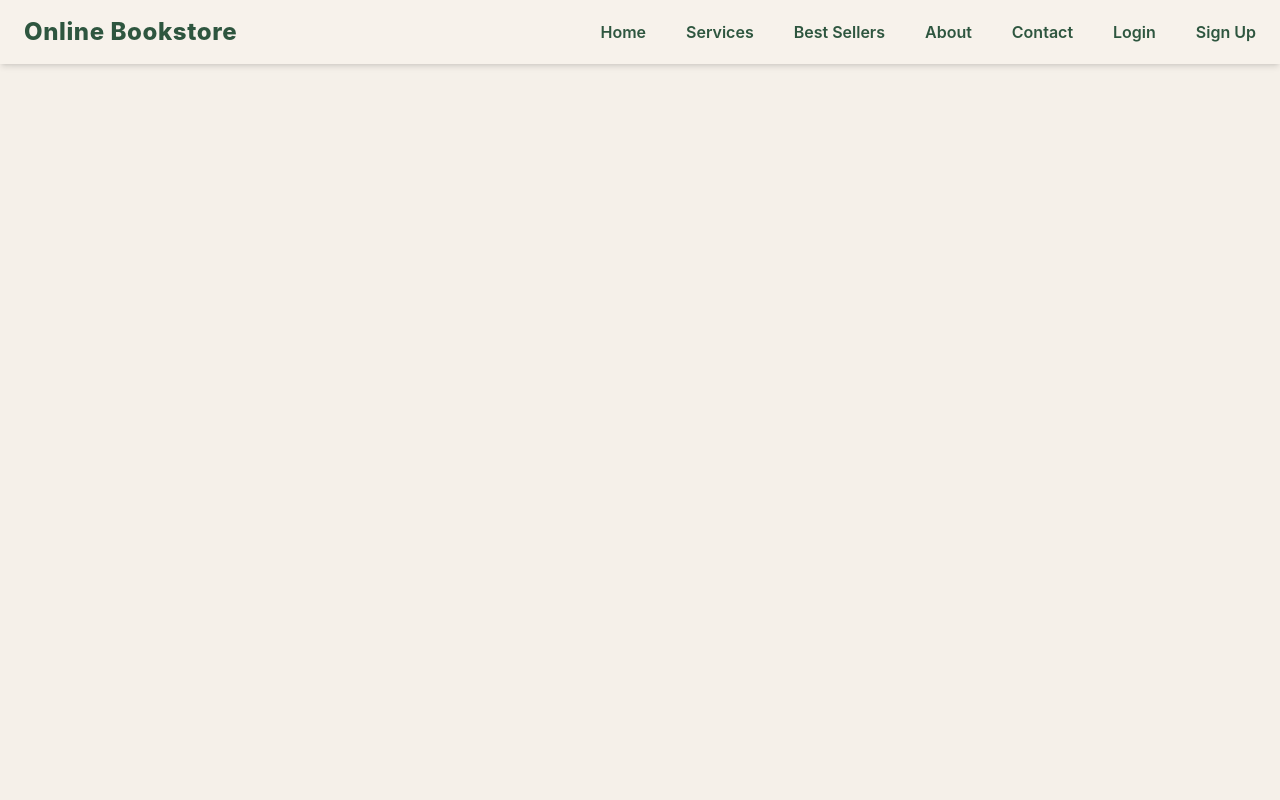
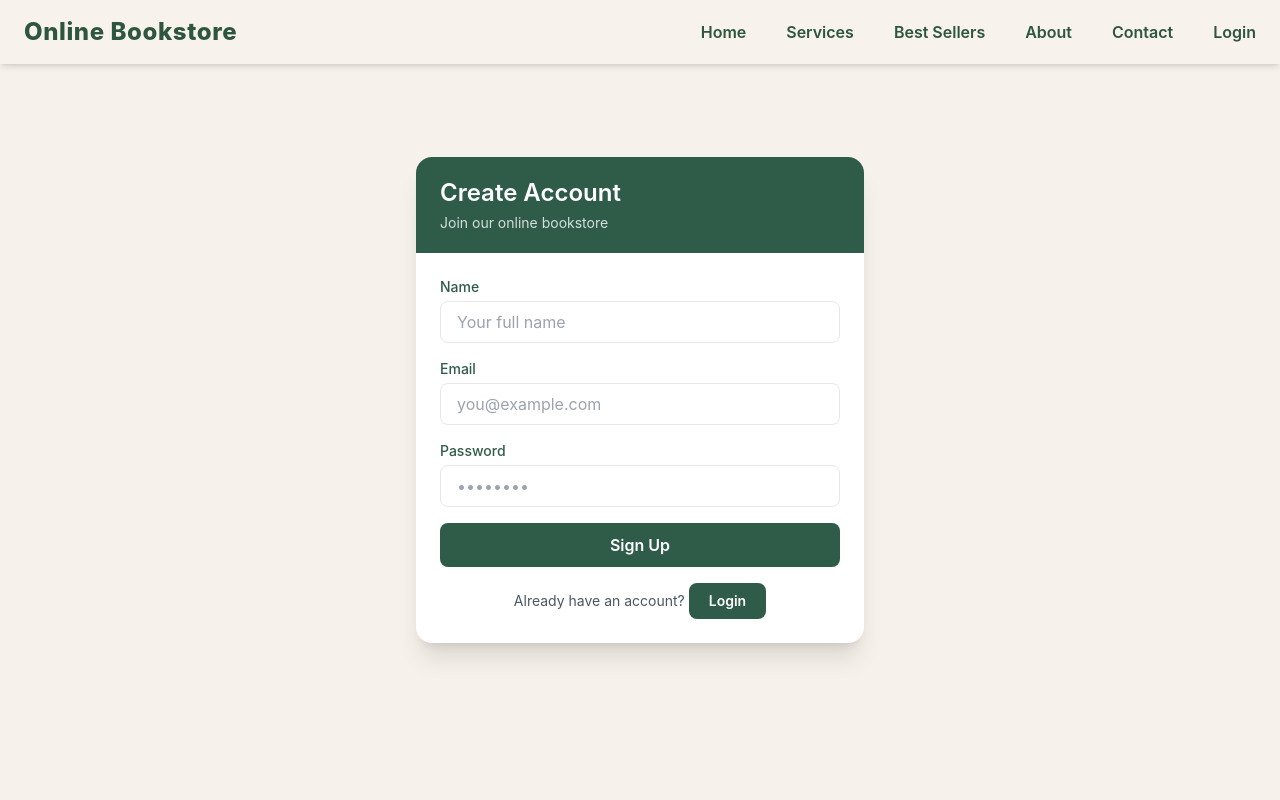
Before and after one commit to rimaejel143/online-bookstore, a React (Create React App) app in the folder frontend/: page /Auth in a window 1280 px wide. Shown: the top 800 px of the page. Built offline with nearby package versions, Linux system fonts and the light colour scheme.

Commit message:
update project

```diff
--- a/frontend/src/App.js
+++ b/frontend/src/App.js
@@ -10,7 +10,6 @@ import BookDetails from "./pages/BookDetails";
 import BestSellers from "./pages/BestSellers";
 import BuyForm from "./pages/BuyForm";
 import Auth from "./pages/Auth";
-
 
 function App() {
   return (
@@ -27,7 +26,6 @@ function App() {
           <Route path="/bestsellers" element={<BestSellers />} />
           <Route path="/buy/:id" element={<BuyForm />} />
           <Route path="/Auth" element={<Auth />} />
-
         </Routes>
       </div>
 
--- a/frontend/src/components/Navbar.jsx
+++ b/frontend/src/components/Navbar.jsx
@@ -55,14 +55,8 @@ function Navbar() {
           {!user ? (
             <>
               <li>
-                <Link to="/login" className="hover:text-[#244C36] transition">
+                <Link to="/Auth" className="hover:text-[#244C36] transition">
                   Login
-                </Link>
-              </li>
-
-              <li>
-                <Link to="/signup" className="hover:text-[#244C36] transition">
-                  Sign Up
                 </Link>
               </li>
             </>
--- a/frontend/src/pages/Auth.jsx
+++ b/frontend/src/pages/Auth.jsx
@@ -13,169 +13,137 @@ export default function Auth() {
   });
   const [loading, setLoading] = useState(false);
 
+  const isSignup = mode === "signup";
+
   function handleChange(e) {
     setForm({ ...form, [e.target.name]: e.target.value });
   }
+
   function switchMode(nextMode) {
     setMode(nextMode);
-    setLoading(false);
-     setForm((prev) => ({
-      ...prev,
-      name: nextMode === "login" ? "" : prev.name,
-    }));
+    setForm({ name: "", email: "", password: "" });
+  }
+
   async function handleSubmit(e) {
     e.preventDefault();
     setLoading(true);
 
     try {
-      const payload =
-        mode === "login"
-          ? { email: form.email, password: form.password }
-          : { name: form.name, email: form.email, password: form.password };
+      const payload = isSignup
+        ? form
+        : { email: form.email, password: form.password };
 
-      const result = mode === "login" ? await login(payload) : await signup(payload);
-       if (result?.message) {
-         if (
-          result.message.toLowerCase().includes("success") ||
-          result.message.toLowerCase().includes("logged") ||
-          result.message.toLowerCase().includes("registered")
-        ) {
-            alert(mode === "login" ? "Login successful!" : "Signup successful!");
-             if (result.token) localStorage.setItem("token", result.token);
+      const result = isSignup ? await signup(payload) : await login(payload);
+
+      alert(result.message);
+
+      if (result.message.toLowerCase().includes("success")) {
         navigate("/");
-        } else {
-          alert(result.message);
-        }
-      } else {
-        alert("Unexpected response from server.");
       }
     } catch (err) {
-        console.error(err);
-      alert(
-        err?.message ||
-          "Request failed. Check backend URL / server running / CORS."
-      );
+      alert("Server error");
     } finally {
       setLoading(false);
     }
   }
 
-    const isSignup = mode === "signup";
-
-    return(
-        <div className="min-h-[calc(100vh-160px)] bg-[#f6f1ea] flex items-center justify-center px-4 py-10 mt-10">
-            <div className="w-full max-w-md">
-               <div className="bg-white/80 backdrop-blur rounded-2xl shadow-lg border border-black/10 overflow-hidden">
-               <div className="px-6 py-5 bg-[#2f5b49]">
+  return (
+    <div className="min-h-screen flex items-center justify-center bg-[#f6f1ea] px-4">
+      <div className="w-full max-w-md bg-white rounded-2xl shadow-xl overflow-hidden">
+        {/* Header */}
+        <div className="bg-[#2f5b49] px-6 py-5">
           <h2 className="text-2xl font-semibold text-white">
             {isSignup ? "Create Account" : "Welcome Back"}
           </h2>
-             <p className="text-white/80 text-sm mt-1">
-              {isSignup ? "Join our online bookstore 📚" : "Login to continue 📚"}
+          <p className="text-sm text-white/80 mt-1">
+            {isSignup ? "Join our online bookstore" : "Login to your account"}
           </p>
+        </div>
 
-               </div>
-               <form  onSubmit={handleSubmit} className="px-6 py-6 space-y-4">
+        {/* Form */}
+        <form onSubmit={handleSubmit} className="px-6 py-6 space-y-4">
           {isSignup && (
             <div>
-                <label className="block text-sm font-medium text-[#2f5b49] mb-1">
+              <label className="block text-sm font-medium mb-1 text-[#2f5b49]">
                 Name
               </label>
               <input
+                type="text"
                 name="name"
+                value={form.name}
+                onChange={handleChange}
                 placeholder="Your full name"
-                  onChange={handleChange}
-                  value={form.name}
-                  className="w-full rounded-xl border border-black/15 bg-white px-4 py-3 outline-none
-                             focus:ring-2 focus:ring-[#2f5b49]/40 focus:border-[#2f5b49]/40"
+                className="w-full rounded-lg border px-4 py-2 focus:outline-none focus:ring-2 focus:ring-[#2f5b49]/40"
                 required
               />
             </div>
           )}
 
           <div>
-               <label className="block text-sm font-medium text-[#2f5b49] mb-1">
+            <label className="block text-sm font-medium mb-1 text-[#2f5b49]">
               Email
             </label>
             <input
+              type="email"
               name="email"
-                type="email"
+              value={form.email}
+              onChange={handleChange}
               placeholder="you@example.com"
-                onChange={handleChange}
-                value={form.email}
-                className="w-full rounded-xl border border-black/15 bg-white px-4 py-3 outline-none
-                           focus:ring-2 focus:ring-[#2f5b49]/40 focus:border-[#2f5b49]/40"
+              className="w-full rounded-lg border px-4 py-2 focus:outline-none focus:ring-2 focus:ring-[#2f5b49]/40"
               required
             />
           </div>
+
           <div>
-              <label className="block text-sm font-medium text-[#2f5b49] mb-1">
+            <label className="block text-sm font-medium mb-1 text-[#2f5b49]">
               Password
             </label>
             <input
+              type="password"
               name="password"
-                type="password"
+              value={form.password}
+              onChange={handleChange}
               placeholder="••••••••"
-                onChange={handleChange}
-                value={form.password}
-                className="w-full rounded-xl border border-black/15 bg-white px-4 py-3 outline-none
-                           focus:ring-2 focus:ring-[#2f5b49]/40 focus:border-[#2f5b49]/40"
+              className="w-full rounded-lg border px-4 py-2 focus:outline-none focus:ring-2 focus:ring-[#2f5b49]/40"
               required
             />
           </div>
+
           <button
             type="submit"
             disabled={loading}
-              className="w-full rounded-xl bg-[#2f5b49] text-white py-3 font-semibold
-                         hover:bg-[#264b38] transition disabled:opacity-60 disabled:cursor-not-allowed"
+            className="w-full bg-[#2f5b49] text-white py-2.5 rounded-lg font-semibold hover:bg-[#264b38] transition"
           >
-              {loading
-                ? isSignup
-                  ? "Creating account..."
-                  : "Logging in..."
-                : isSignup
-                ? "Sign Up"
-                : "Login"}
+            {loading ? "Please wait..." : isSignup ? "Sign Up" : "Login"}
           </button>
 
-            <div className="text-center text-sm text-black/60">
+          <div className="text-center text-sm text-gray-600">
             {isSignup ? (
               <>
                 Already have an account?{" "}
                 <button
                   type="button"
                   onClick={() => switchMode("login")}
-                    className="font-semibold text-[#2f5b49] hover:underline"
+                  className="w-70 bg-[#2f5b49] text-white py-2 px-5 rounded-lg font-semibold"
                 >
                   Login
                 </button>
               </>
-
-            ): (
+            ) : (
               <>
                 Don’t have an account?{" "}
                 <button
                   type="button"
                   onClick={() => switchMode("signup")}
-                    className="font-semibold text-[#2f5b49] hover:underline"
+                  className="w-70 bg-[#2f5b49] text-white py-2 px-5 rounded-lg font-semibold"
                 >
                   Sign Up
                 </button>
               </>
             )}
-
           </div>
         </form>
       </div>
-               <p className="text-center text-xs text-black/50 mt-4">
-          Online Bookstore • Secure {isSignup ? "Signup" : "Login"}
-        </p>
-
-            </div>
-
     </div>
   );
-
-
 }
-    }
```
Lines whose indentation alone changed are shown as unchanged.
